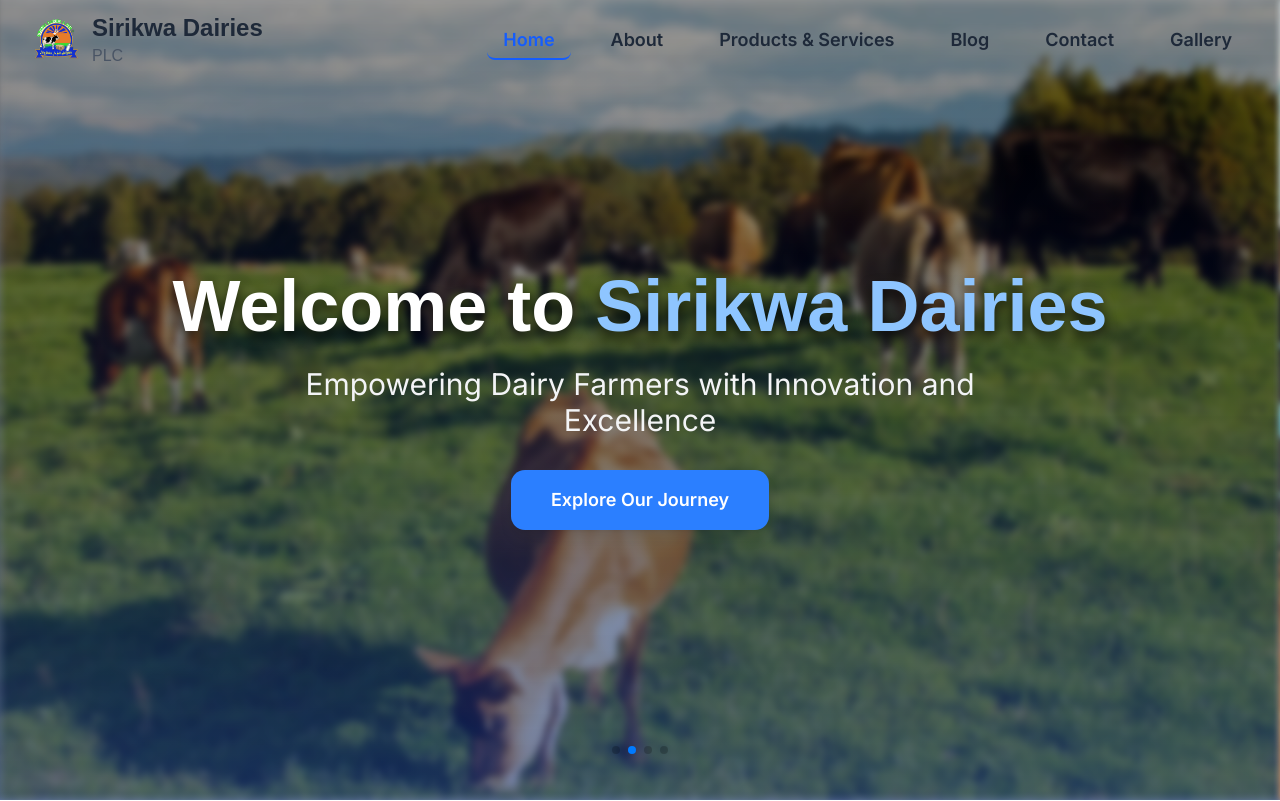
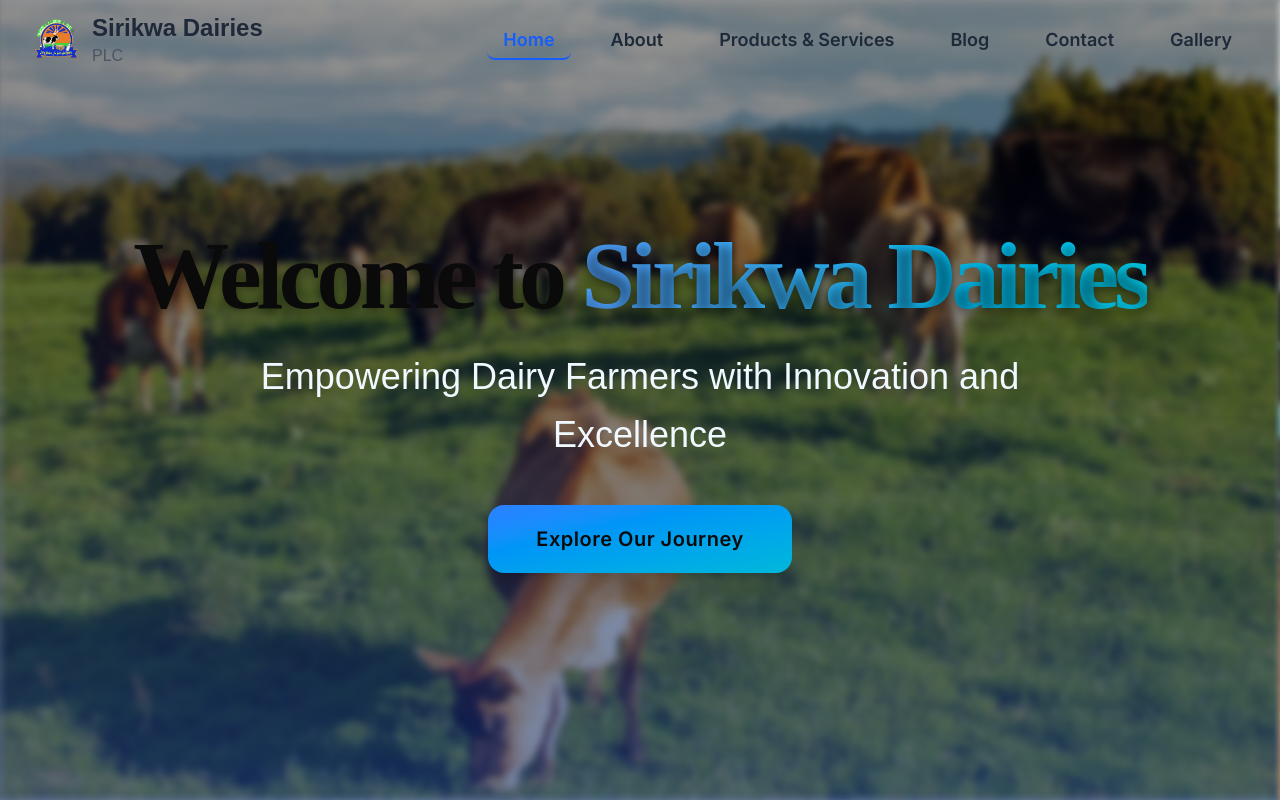
Before and after one commit to mugambijavan/sirikwa-dairies, a Next.js app: page / in a window 1280 px wide. Shown: the top 801 px of the page. Built offline with nearby package versions, Linux system fonts and the light colour scheme.

Commit message:
feat: enhance homepage layout and animations; update typography, styling, and button interactions for improved user experience

```diff
--- a/app/page.tsx
+++ b/app/page.tsx
@@ -62,50 +62,55 @@
         </div>
 
         {/* Foreground Content */}
-        <div className="relative z-10 h-full flex items-center">
-          <div className="container text-center text-white">
+        {/* Foreground Content */}
+  <div className="relative z-10 h-full flex items-center justify-center">
+    <div className="container mx-auto px-4">
+      <motion.div
+        className="flex flex-col items-center justify-center text-center"
+        initial={{ opacity: 0 }}
+        animate={{ opacity: 1 }}
+        transition={{ duration: 1 }}
+      >
         <motion.h1
-              className="text-5xl md:text-7xl font-extrabold mb-6 drop-shadow-[0_6px_6px_rgba(0,0,0,0.7)]"
-              style={{ fontFamily: 'Poppins, sans-serif' }}
-              data-aos="zoom-in"
-              data-aos-delay="200"
+          className="text-6xl md:text-8xl font-bold mb-6 tracking-tighter"
+          style={{
+            fontFamily: 'Playfair Display, serif',
+            textShadow: '0 4px 12px rgba(0,0,0,0.5)'
+          }}
+          initial={{ y: 40, opacity: 0 }}
+          animate={{ y: 0, opacity: 1 }}
+          transition={{ duration: 0.8, delay: 0.2 }}
+        >
+          Welcome to <span className="text-blue-400 bg-gradient-to-r from-blue-400 to-cyan-400 bg-clip-text text-transparent">Sirikwa Dairies</span>
+        </motion.h1>
+
+        <motion.p
+          className="text-2xl md:text-4xl mb-10 max-w-4xl mx-auto leading-relaxed"
+          style={{
+            fontFamily: 'Montserrat, sans-serif',
+            fontWeight: 300,
+            color: '#f0f9ff'
+          }}
           initial={{ opacity: 0, y: 20 }}
           animate={{ opacity: 1, y: 0 }}
-              transition={{ duration: 0.8 }}
-            >
-              Welcome to <span className="text-blue-300">Sirikwa Dairies</span>
-            </motion.h1>
-            <motion.p
-              className="text-2xl md:text-3xl mb-8 max-w-3xl mx-auto text-gray-100"
-              style={{ fontFamily: 'Inter, sans-serif' }}
-              data-aos="fade-up"
-              data-aos-delay="400"
-              initial={{ opacity: 0, y: 20 }}
-              animate={{ opacity: 1, y: 0 }}
-              transition={{ duration: 0.8, delay: 0.2 }}
+          transition={{ duration: 0.8, delay: 0.4 }}
         >
           Empowering Dairy Farmers with Innovation and Excellence
         </motion.p>
+
         <motion.div
           whileHover={{ scale: 1.05 }}
           whileTap={{ scale: 0.95 }}
+          transition={{ type: 'spring', stiffness: 300 }}
         >
           <Link
             href="/about"
-                className="inline-block bg-blue-500 hover:bg-blue-600 px-10 py-4 rounded-xl text-lg font-semibold transform transition-all duration-300 shadow-lg"
-                data-aos="zoom-in"
-                data-aos-delay="600"
+            className="inline-block bg-gradient-to-br from-blue-500 to-cyan-500 hover:from-blue-600 hover:to-cyan-600 px-12 py-5 rounded-2xl text-xl font-semibold tracking-wide transform transition-all duration-300 shadow-xl hover:shadow-2xl"
           >
             Explore Our Journey
           </Link>
         </motion.div>
-          </div>
-        </div>
-
-        {/* Pagination */}
-        <div className="absolute bottom-10 left-0 right-0 z-20">
-          <div className="container flex justify-center">
-            <div className="swiper-pagination !relative !bottom-0" />
+      </motion.div>
     </div>
   </div>
       </section>
```
Lines whose indentation alone changed are shown as unchanged.
